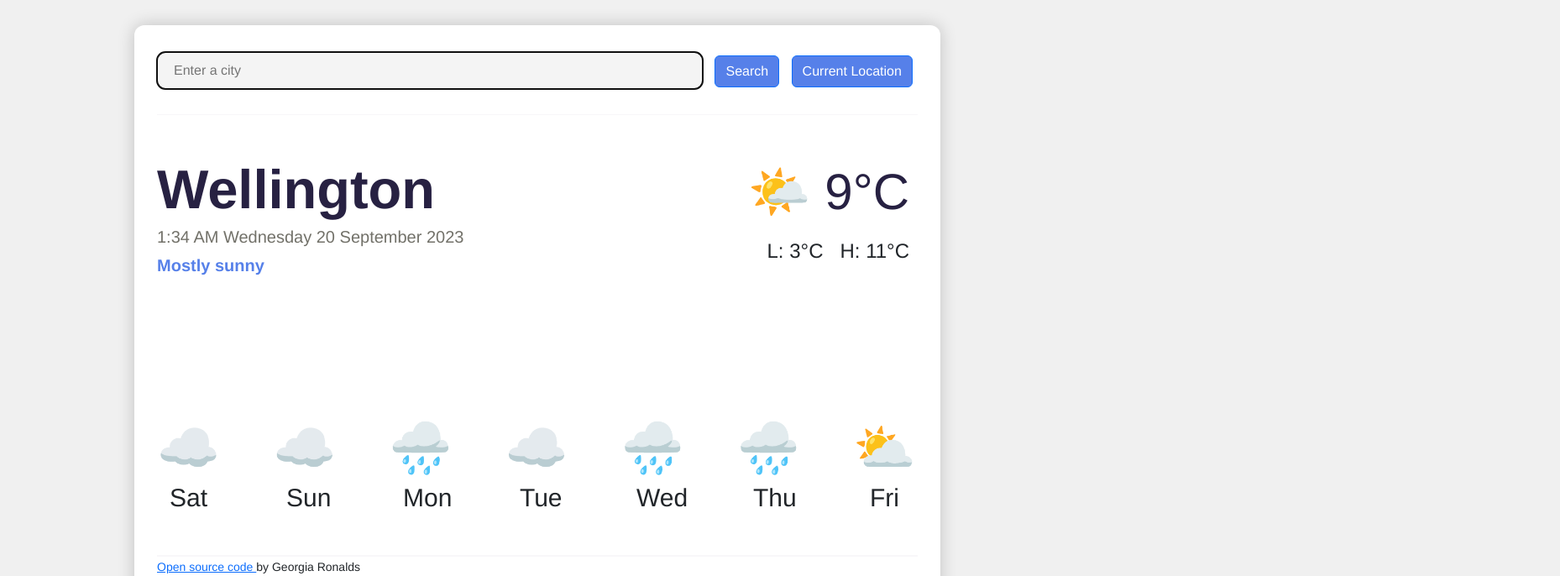
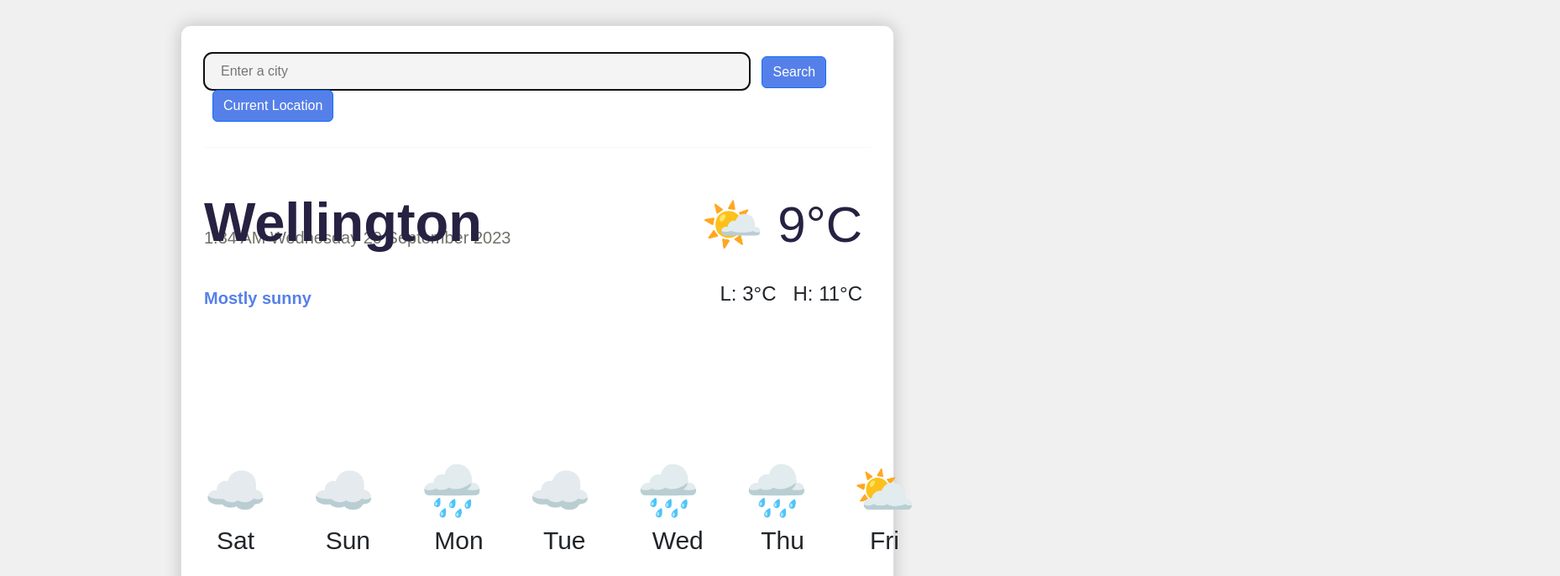
Before and after one commit to georgiaron/SheCodes-Weather-App, a website built with Parcel: page index.html in a window 1280 px wide. Shown: the top 686 px of the page at 84% size, 1858 px wide, since content can reach past the window. Built offline with nearby package versions, Linux system fonts and the light colour scheme.

Commit message:
Update
HTML file was updated and CSS was edited to style the new classes. However, doing this has moved everything so this will need adjusting.

```diff
--- a/index.html
+++ b/index.html
@@ -18,7 +18,7 @@
     <div class="container">
       <div class="weather-app-wrapper">
         <div class="weather-app">
-          <div class="weatherForecast">
+          <div class="overview">
             <div class="todaysDate">
               <h2 id="currentTime">4:13pm 3 Aug 2023</h2>
             </div>
@@ -41,6 +41,7 @@
             <h1 id="city" class="city-heading">Wellington</h1>
             <h2 class="todaysTemperature" id="temperature">🌤️ 9&deg;C</h2>
             <h1 class="todaysWeather">Mostly sunny</h1>
+          </div>
           <div class="weather-details">
             <h4 class="todaysLow">L: 3&deg;C</h4>
             <h4 class="todaysHigh">H: 11&deg;C</h4>
@@ -64,7 +65,6 @@
             <div class="col-1"><p>Fri</p></div>
           </div>
         </div>
-        </div>
         <small>
           <a
             href="https://github.com/georgiaron/Vanilla-Weather-App"
--- a/src/styles.css
+++ b/src/styles.css
@@ -2,17 +2,9 @@ body {
   margin: 0;
   padding: 0;
   background-color: #f0f0f0;
-  font-family: Helvetica, Arial, sans-serif;
+  font-family: Arial, sans-serif;
 }
 /* Subheadings */
-
-h2 {
-  font-size: 20px;
-  font-weight: normal;
-  color: #727169;
-  text-align: left;
-  position: relative;
-}
 h1 {
   font-style: normal;
   font-weight: 700;
@@ -22,27 +14,39 @@ h1 {
   color: #272142;
   top: 50px;
 }
-
+h2 {
+  font-size: 20px;
+  font-weight: normal;
+  color: #727169;
+  text-align: left;
+  position: relative;
+}
 form {
   border-bottom: 1px solid rgba(248, 247, 249, 0.9); /* Adjust the last value (0.8) for opacity */
   margin-top: -30px;
   padding-bottom: 30px;
 }
 /* Main container */
-.container {
-  height: 720px;
-  max-width: 960px;
+.weather-app-wrapper {
+  max-width: 900px;
+  margin: 30px auto;
+}
+.weather-app {
+  background: white;
+  max-width: 850px;
   margin: 30px auto;
   padding: 30px 27px;
-  background: white;
+  border: 1px solid #dadde1;
   border-radius: 12px;
   box-shadow: 0px 0px 20px rgba(0, 0, 0, 0.2);
-}
-
-.weatherForecast {
+  margin-bottom: 10px;
   border-bottom: 2px solid rgba(248, 247, 249, 0.9); /* Adjust the last value (0.8) for opacity */
   padding-bottom: 180px;
 }
+.overview {
+  margin-bottom: 20px;
+}
+
 /* Search bar and buttons */
 .weatherSearch {
   justify-content: center;
```
Lines whose indentation alone changed are shown as unchanged.
